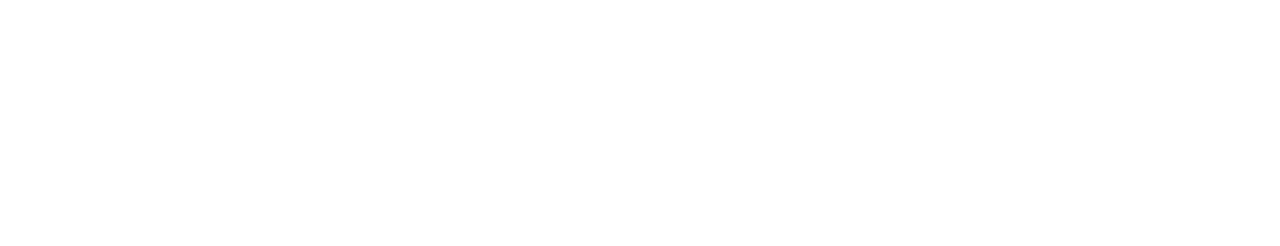
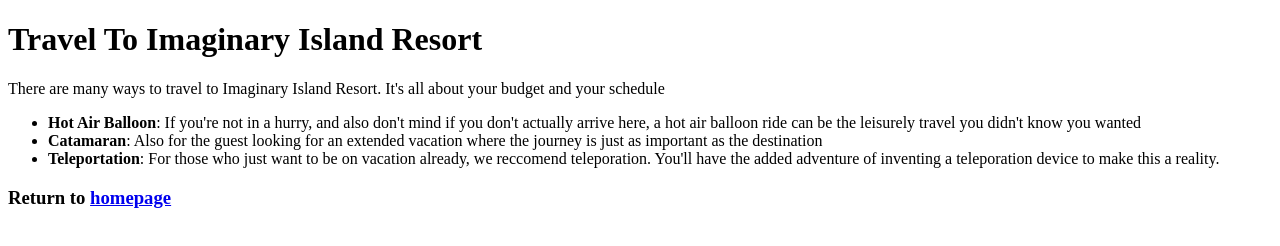
Before and after one commit to HR-Williams/island-resort-webpage, a plain HTML site: page travel.html in a window 1280 px wide. Drawn offline with Linux system fonts and the light colour scheme.

Commit message:
Add HTML content to travel.html, fix linking of css/styles.css to accommodations.html, activities.html, contact.html, and index.html.
Co-authored-by: HR Williams <halrubinwilliams@gmail.com>

```diff
--- a/accommodations.html
+++ b/accommodations.html
@@ -1,8 +1,8 @@
 <!DOCTYPE html>
 <html lang="en">
 <head>
-  <link href="styles.css" rel="stylesheet" type="text/css">
-  <title>Imaginary Island Resort Accommodations</title>
+  <link href="css/styles.css" rel="stylesheet" type="text/css">
+  <title>Accommodations</title>
 </head>
 <body>
   <h1>Imaginary Island Resort Accommodations</h1>
--- a/travel.html
+++ b/travel.html
@@ -0,0 +1,17 @@
+<!DOCTYPE html>
+<html lang="en">
+<head>
+  <link rel="stylesheet" href="css/styles.css" type="text/css">
+  <title>Travel</title>
+</head>
+<body>
+  <h1>Travel To Imaginary Island Resort</h1>
+  <p>There are many ways to travel to Imaginary Island Resort. It's all about your budget and your schedule</p>
+  <ul>
+    <li><strong> Hot Air Balloon</strong>: If you're not in a hurry, and also don't mind if you don't actually arrive here, a hot air balloon ride can be the leisurely travel you didn't know you wanted</li>
+    <li><strong> Catamaran</strong>: Also for the guest looking for an extended vacation where the journey is just as important as the destination</li>
+    <li><strong> Teleportation</strong>: For those who just want to be on vacation already, we reccomend teleporation. You'll have the added adventure of inventing a teleporation device to make this a reality.</li>
+  </ul>
+  <h3>Return to <a href="index.html">homepage</a></h3>
+</body>
+</html>
```
Also changed, not shown: activities.html (+1 -1 lines), contact.html (+1 -1 lines), index.html (+1 -0 lines).
